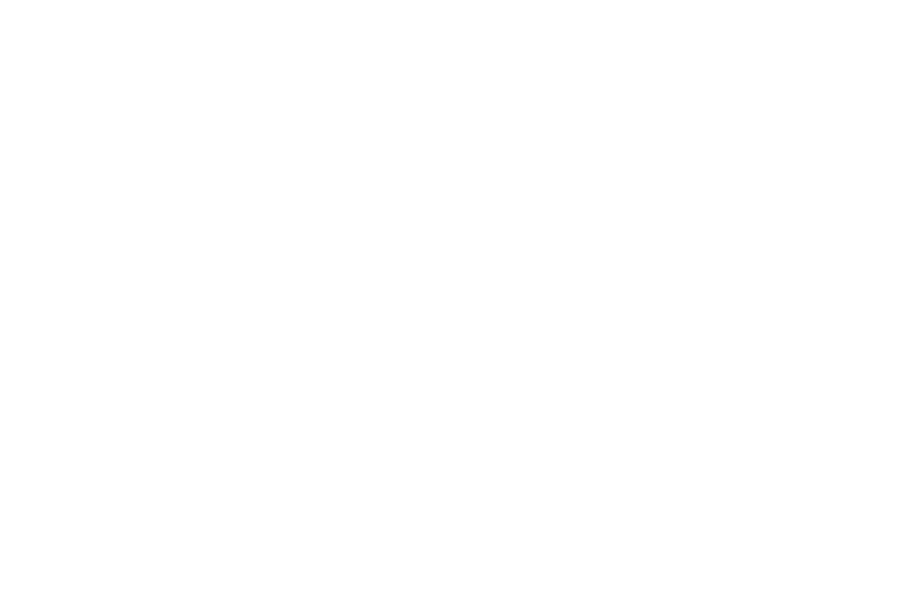
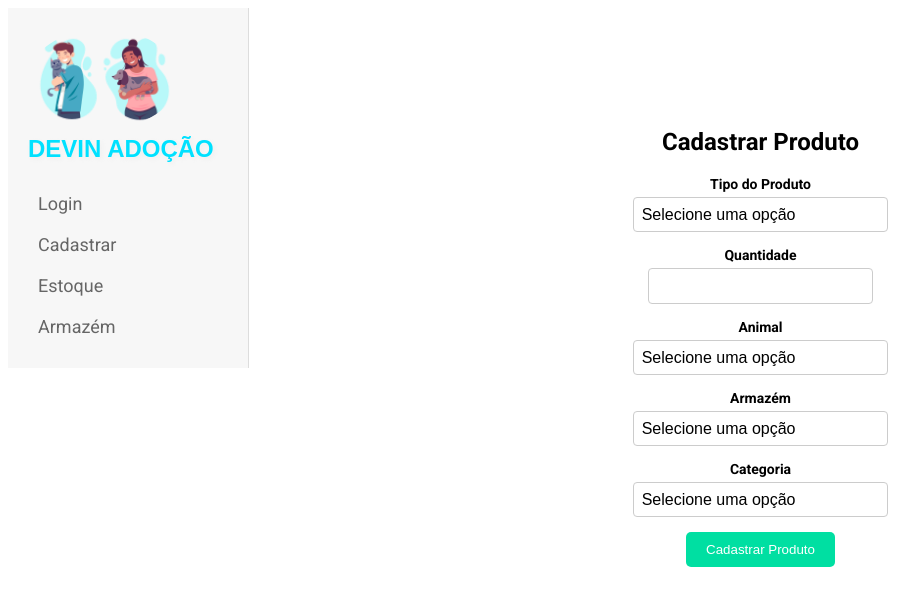
Before and after one commit to lucas-neuhaus/projeto-final, a React (Vite) app: page /estoqueCadastro in a window 1280 px wide. Before the commit this address had no page. Shown: the top 606 px of the page, without its empty margins (0-922 px from the left). Built offline with nearby package versions, Linux system fonts and the light colour scheme.

Commit message:
Adiciona cadastro de produtos ao estoque

```diff
--- a/src/App.jsx
+++ b/src/App.jsx
@@ -3,6 +3,7 @@
 import Login from "./pages/Login";
 import Cadastrar from "./pages/Cadastrar";
 import EstoqueLista from "./pages/EstoqueLista";
+import EstoqueCadastro from "./pages/EstoqueCadastro";
 import Armazem from "./pages/Armazem";
 
 import Home from "./pages/Home";
@@ -16,6 +17,7 @@
             <Route path="login" element={<Login />}></Route>
             <Route path="cadastrar" element={<Cadastrar />}></Route>
             <Route path="estoque" element={<EstoqueLista />}></Route>
+            <Route path="estoqueCadastro" element={<EstoqueCadastro />}></Route>
             <Route path="armazem" element={<Armazem />}></Route>
           </Route>
         </Routes>
--- /dev/null
+++ b/src/pages/EstoqueCadastro/index.jsx
@@ -0,0 +1,144 @@
+import { useNavigate, useParams } from "react-router-dom";
+import { useState, useEffect } from "react";
+import { ToastContainer, toast } from "react-toastify";
+import "react-toastify/dist/ReactToastify.css";
+import Botao from "../../components/Botao";
+import Input from "../../components/Input";
+
+const CadastrarProduto = ({ modoEdicao = false }) => {
+  const navegar = useNavigate();
+
+  const [form, setForm] = useState({
+    id: "",
+    tipoProduto: "",
+    armazemId:"",
+    animal:"",
+    quantidade: "",
+    categoria: "",
+  });
+
+  const enviarCadastroProduto = () => {
+    fetch("http://localhost:3000/produtos", {
+      method: "POST",
+      headers: {
+        "Content-Type": "application/json",
+      },
+      body: JSON.stringify(form),
+    }).then((response) => {
+      if (response.ok) {
+        toast.success("Produto cadastrado com sucesso!");
+        navegar("/estoque");
+      } else {
+        toast.warn("Erro ao cadastrar o produto!");
+      }
+    });
+  };
+
+  const produtoId = useParams().id;
+
+  useEffect(() => {
+    if (modoEdicao) {
+      fetch(`http://localhost:3000/produtos/${produtoId}`)
+        .then((response) => response.json())
+        .then((produto) => {
+          setForm(produto);
+        });
+    }
+  }, [modoEdicao, produtoId]);
+
+  const handleSelecionavelChange = (id, valor) => {
+    setForm((prevState) => ({
+      ...prevState,
+      [id]: valor,
+    }));
+  };
+
+return (
+  <>
+      <section className="listaAtualizar">
+      <h1 className="cadastrarProdutoTitulo">
+        {}
+        {modoEdicao ? "Atualizar" : "Cadastrar"} Produto
+      </h1>
+      <div className="cadastrarProdutoConteudo">
+
+        <Input
+        tipo="select"
+        id="tipoProduto"
+        etiqueta="Tipo do Produto"
+        aoMudar={(e) => handleSelecionavelChange("tipoProduto", e.target.value)}
+        >
+        <option value="">Selecione uma opção</option>
+        <option value="Ração">Ração</option>
+        <option value="Antiparasitário">Antiparasitário</option>
+        <option value="Antipulgas">Antipulgas</option>
+        </Input>
+
+        <Input
+        tipo="number"
+        id="quantidade"
+        etiqueta="Quantidade"
+        aoMudar={(e) => handleSelecionavelChange("quantidade", e.target.value)}
+        />
+
+        <Input
+        tipo="select"
+        id="animal"
+        etiqueta="Animal"
+        aoMudar={(e) => handleSelecionavelChange("animal", e.target.value)}
+        >
+        <option value="">Selecione uma opção</option>
+        <option value="Cachorro">Cachorro</option>
+        <option value="Gato">Gato</option>
+        </Input>
+
+        <Input
+        tipo="select"
+        id="armazemId"
+        etiqueta="Armazém"
+        aoMudar={(e) => handleSelecionavelChange("armazemId", e.target.value)}
+        >
+        <option value="">Selecione uma opção</option>
+        <option value="Armazém Cachorro">Armazém Cachorro</option>
+        <option value="Armazém Gato">Armazém Gato</option>
+        </Input>
+
+        <Input
+        tipo="select"
+        id="categoria"
+        etiqueta="Categoria"
+        aoMudar={(e) => handleSelecionavelChange("categoria", e.target.value)}
+        >
+        <option value="">Selecione uma opção</option>
+        <option value="Adulto">Adulto</option>
+        <option value="Filhote">Filhote</option>
+        </Input>
+
+        {}
+        {
+          <Botao
+            aoClicar={enviarCadastroProduto}
+            enviar="Cadastrar Produto"
+          />
+        }
+      </div>
+      </section>
+
+      <ToastContainer
+        position="top-right"
+        autoClose={5000}
+        hideProgressBar={false}
+        newestOnTop={false}
+        closeOnClick
+        rtl={false}
+        pauseOnFocusLoss
+        draggable
+        pauseOnHover
+        theme="dark"
+      />
+
+  </>
+);
+};
+
+export default CadastrarProduto;
```
